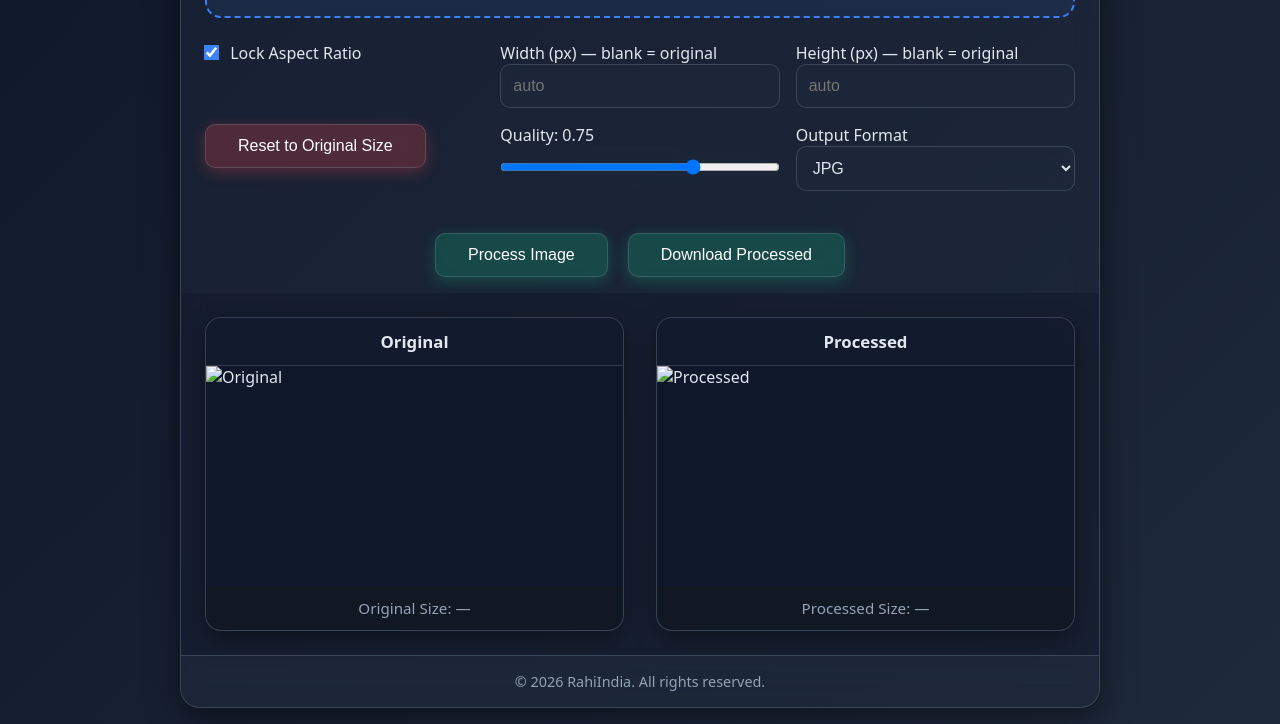
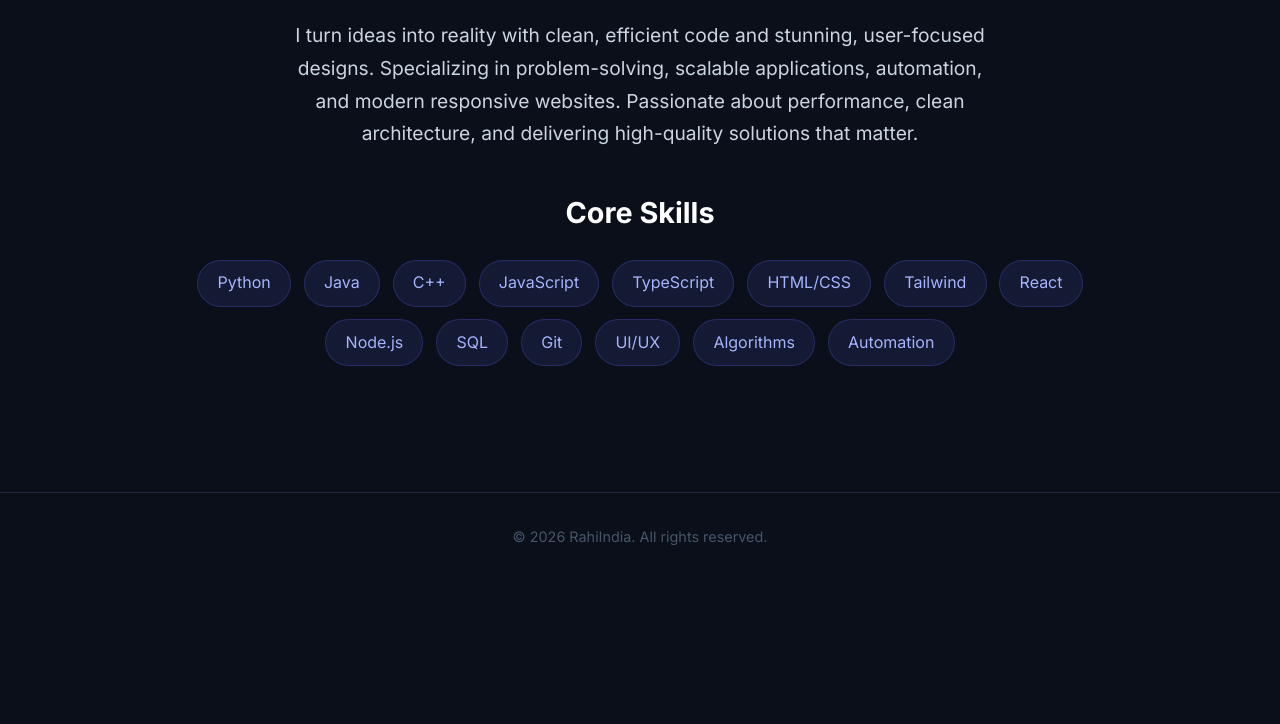
Before and after one commit to RahiIndia/rahiindia.github.io, a plain HTML site: page index.html in a window 1280 px wide. Shown: the part 228-952 px from the top of the page. After the commit the page ends 800 px from the top, so only its background shows below. Drawn offline with Linux system fonts and the light colour scheme.

Commit message:
Revamp index.html with new branding and styles
Updated meta tags, styles, and content to reflect new branding and improved layout.

```diff
--- a/index.html
+++ b/index.html
@@ -2,275 +2,185 @@
 <html lang="en">
 <head>
   <meta charset="UTF-8" />
-  <meta name="viewport" content="width=device-width, initial-scale=1.0"/>
-  <title>Image Compressor & Resizer</title>
+  <meta name="viewport" content="width=device-width, initial-scale=1.0, maximum-scale=1.0, user-scalable=no"/>
+  <title>Rahi India | Software Developer & Web Designer</title>
+  <meta name="description" content="Software Developer & Web Designer | Python, Java, JavaScript, Modern Web Solutions"/>
+
+  <link rel="preconnect" href="https://fonts.googleapis.com">
+  <link rel="preconnect" href="https://fonts.gstatic.com" crossorigin>
+  <link href="https://fonts.googleapis.com/css2?family=Inter:wght@300;400;500;600;700&family=Orbitron:wght@500;700&display=swap" rel="stylesheet">
+
   <style>
     :root {
-      --primary: #3b82f6;
-      --success: #10b981;
-      --danger: #ef4444;
-      --gray: #94a3b8;
-      --bg: #0f172a;
-      --card-bg: rgba(30, 41, 59, 0.5);
-      --text: #e2e8f0;
-      --border: rgba(148, 163, 184, 0.25);
-      --blur: blur(12px);
-      --shadow: 0 8px 32px rgba(0,0,0,0.5);
+      --primary: #6366f1;
+      --dark: #0a0f1a;
+      --accent: #a5b4fc;
+      --light: #e2e8f0;
     }
 
-    * { margin:0; padding:0; box-sizing:border-box; }
+    * {
+      margin: 0;
+      padding: 0;
+      box-sizing: border-box;
+    }
+
+    html, body {
+      width: 100%;
+      overflow-x: hidden;
+    }
 
     body {
-      font-family: system-ui, -apple-system, BlinkMacSystemFont, 'Segoe UI', Roboto, sans-serif;
-      background: linear-gradient(135deg, #0f172a, #1e293b);
-      color: var(--text);
+      font-family: 'Inter', sans-serif;
+      background: var(--dark);
+      color: var(--light);
+      line-height: 1.6;
       min-height: 100vh;
-      padding: 16px;
-    }
-
-    .container {
-      max-width: 920px;
-      margin: 0 auto;
-      background: var(--card-bg);
-      backdrop-filter: var(--blur);
-      border-radius: 20px;
-      border: 1px solid var(--border);
-      box-shadow: var(--shadow);
-      overflow: hidden;
-    }
-
-    header {
-      background: linear-gradient(135deg, var(--primary), #1d4ed8);
-      color: white;
-      padding: 20px;
-      text-align: center;
-    }
-
-    h1 {
-      margin: 0;
-      font-size: 1.8rem;
-      font-weight: 600;
-    }
-
-    .upload-area {
-      border: 2px dashed var(--primary);
-      border-radius: 16px;
-      padding: 50px 20px;
-      margin: 24px;
-      text-align: center;
-      cursor: pointer;
-      transition: all 0.3s ease;
-      background: rgba(59, 130, 246, 0.08);
-      backdrop-filter: var(--blur);
-    }
-
-    .upload-area:hover {
-      background: rgba(59, 130, 246, 0.18);
-      border-color: #60a5fa;
-    }
-
-    .controls {
-      display: grid;
-      grid-template-columns: 1fr;
-      gap: 16px;
-      padding: 0 24px 24px;
-    }
-
-    .group label {
-      font-weight: 500;
-      color: var(--text);
-      margin-bottom: 6px;
-      display: block;
-    }
-
-    input[type="number"], input[type="range"], select {
-      width: 100%;
-      padding: 12px;
-      border: 1px solid var(--border);
-      border-radius: 10px;
-      background: rgba(30, 41, 59, 0.6);
-      color: var(--text);
-      backdrop-filter: var(--blur);
-      font-size: 1rem;
-    }
-
-    input[type="checkbox"] {
-      margin-right: 8px;
-      transform: scale(1.2);
-      accent-color: var(--primary);
-    }
-
-    .button-group {
-      display: flex;
-      flex-wrap: wrap;
-      justify-content: center;
-      gap: 20px;
-      padding: 16px 24px;
-    }
-
-    button {
-      padding: 12px 32px;
-      font-size: 1rem;
-      font-weight: 500;
-      border-radius: 10px;
-      cursor: pointer;
-      border: 1px solid var(--border);
-      transition: all 0.3s ease;
-      backdrop-filter: var(--blur);
-      min-width: 160px;
-    }
-
-    #processBtn, #downloadBtn {
-      background: rgba(16, 185, 129, 0.25);
-      color: white;
-      box-shadow: 0 4px 15px rgba(16,185,129,0.3);
-    }
-
-    #processBtn:hover, #downloadBtn:hover {
-      background: rgba(16, 185, 129, 0.4);
-      transform: translateY(-3px);
-    }
-
-    #resetBtn {
-      background: rgba(239, 68, 68, 0.25);
-      color: white;
-      box-shadow: 0 4px 15px rgba(239,68,68,0.3);
-    }
-
-    #resetBtn:hover {
-      background: rgba(239, 68, 68, 0.4);
-      transform: translateY(-3px);
-    }
-
-    .preview-area {
-      display: flex;
-      flex-direction: column;
-      gap: 32px;
-      padding: 24px;
-      background: rgba(15, 23, 42, 0.4);
-      flex-grow: 1;
-    }
-
-    .preview-box {
-      background: var(--card-bg);
-      backdrop-filter: var(--blur);
-      border-radius: 16px;
-      overflow: hidden;
-      border: 1px solid var(--border);
-      box-shadow: 0 8px 25px rgba(0,0,0,0.4);
       display: flex;
       flex-direction: column;
     }
 
-    .preview-label {
-      background: rgba(15, 23, 42, 0.6);
-      padding: 12px;
-      text-align: center;
-      font-weight: 600;
-      font-size: 1.05rem;
-      border-bottom: 1px solid var(--border);
+    .container {
+      width: 100%;
+      max-width: 1000px;
+      margin: 0 auto;
+      padding: 0 1rem;
+      flex: 1;
+      display: flex;
+      align-items: center;
+      justify-content: center;
     }
 
-    .preview-box img {
+    .content {
+      text-align: center;
       width: 100%;
-      height: 220px;
-      object-fit: contain;
-      background: #0f172a;
+      padding: clamp(2rem, 8vw, 4rem) 0 2.5rem;
     }
 
-    .size-info {
-      padding: 12px;
-      text-align: center;
-      font-size: 0.95rem;
-      color: var(--gray);
+    .brand-name {
+      font-family: 'Orbitron', sans-serif;
+      font-size: clamp(1.65rem, 5.3025vw, 2.475rem); /* ← अब 3% और छोटा (पिछले से 3% कम) */
+      font-weight: 700;
+      margin-bottom: 0.8rem;
+      letter-spacing: clamp(4px, 1.2vw, 8px);
+      background: linear-gradient(90deg, #a5b4fc, #6366f1, #a5b4fc, #6366f1);
+      -webkit-background-clip: text;
+      -webkit-text-fill-color: transparent;
+      background-size: 300% auto;
+      animation: gradientFlow 8s linear infinite;
+      display: inline-block;
+      white-space: nowrap;
+      text-shadow: 0 0 30px rgba(99,102,241,0.5);
+    }
+
+    @keyframes gradientFlow {
+      0% { background-position: 0% center; }
+      100% { background-position: 300% center; }
+    }
+
+    .subtitle {
+      font-size: clamp(1.3rem, 4.5vw, 1.9rem);
+      color: var(--accent);
+      margin-bottom: 1.8rem;
       font-weight: 500;
-      background: rgba(0,0,0,0.3);
+    }
+
+    .bio {
+      max-width: 720px;
+      margin: 0 auto 2.5rem;
+      font-size: clamp(1rem, 3.8vw, 1.2rem);
+      color: #cbd5e1;
+      line-height: 1.7;
+    }
+
+    .skills {
+      margin: 2.5rem 0 3.5rem;
+    }
+
+    .skills h3 {
+      font-size: clamp(1.3rem, 4.5vw, 1.8rem);
+      margin-bottom: 1.5rem;
+      color: white;
+    }
+
+    .skill-tags-wrapper {
+      width: 100%;
+      overflow: hidden;
+    }
+
+    .skill-tags {
+      display: flex;
+      flex-wrap: wrap;
+      justify-content: center;
+      gap: clamp(0.5rem, 2vw, 0.8rem);
+      max-width: 100%;
+    }
+
+    .tag {
+      background: rgba(99,102,241,0.12);
+      color: var(--accent);
+      padding: clamp(0.45rem, 1.5vw, 0.6rem) clamp(0.9rem, 2.5vw, 1.2rem);
+      border-radius: 50px;
+      font-size: clamp(0.8rem, 3vw, 1rem);
+      border: 1px solid rgba(99,102,241,0.25);
+      white-space: nowrap;
+      transition: all 0.3s ease;
+    }
+
+    .tag:hover {
+      background: rgba(99,102,241,0.3);
+      transform: translateY(-4px) scale(1.05);
+      box-shadow: 0 8px 20px rgba(99,102,241,0.3);
     }
 
     footer {
       text-align: center;
-      padding: 16px 24px;
-      color: var(--gray);
+      padding: 2rem 1rem 1.5rem;
+      color: #475569;
       font-size: 0.9rem;
-      border-top: 1px solid var(--border);
-      background: var(--card-bg);
-      backdrop-filter: var(--blur);
+      border-top: 1px solid #1e293b;
     }
 
-    @media (min-width: 640px) {
-      .controls { grid-template-columns: repeat(2, 1fr); }
-      .preview-area { flex-direction: row; gap: 32px; }
-      .preview-box { flex: 1; max-width: 50%; }
-    }
-
-    @media (min-width: 900px) {
-      .controls { grid-template-columns: repeat(3, 1fr); }
+    @media (max-width: 480px) {
+      .container { padding: 0 0.8rem; }
+      .skill-tags { gap: 0.5rem; }
+      .tag { padding: 0.4rem 0.8rem; font-size: 0.85rem; }
     }
   </style>
 </head>
 <body>
 
-<div class="container">
-  <header>
-    <h1>Image Compressor & Resizer</h1>
-  </header>
+  <div class="container">
+    <div class="content">
+      <!-- RahiIndia CodeLab अब और 3% छोटा है (कुल \~38% मूल से छोटा) -->
+      <div class="brand-name">RahiIndia CodeLab</div>
+      <div class="subtitle">Software Developer & Web Designer</div>
 
-  <div class="upload-area" id="uploadArea">
-    <p>Click here or Drag & Drop your image</p>
-    <input type="file" id="fileInput" accept="image/*" hidden>
-  </div>
+      <p class="bio">
+        I turn ideas into reality with clean, efficient code and stunning, user-focused designs.
+        Specializing in problem-solving, scalable applications, automation, and modern responsive websites.
+        Passionate about performance, clean architecture, and delivering high-quality solutions that matter.
+      </p>
 
-  <div class="hidden" id="editor">
-    <div class="controls">
-      <div>
-        <label><input type="checkbox" id="lockRatio" checked> Lock Aspect Ratio</label>
-      </div>
-
-      <div>
-        <label>Width (px) — blank = original</label>
-        <input type="number" id="width" min="10" placeholder="auto">
-      </div>
-
-      <div>
-        <label>Height (px) — blank = original</label>
-        <input type="number" id="height" min="10" placeholder="auto">
-      </div>
-
-      <div class="reset-row">
-        <button id="resetBtn">Reset to Original Size</button>
-      </div>
-
-      <div>
-        <label>Quality: <span id="qVal">0.75</span></label>
-        <input type="range" id="quality" min="0.1" max="1" step="0.05" value="0.75">
-      </div>
-
-      <div>
-        <label>Output Format</label>
-        <select id="format">
-          <option value="image/jpeg" selected>JPG</option>
-          <option value="image/webp">WEBP</option>
-          <option value="image/png">PNG</option>
-        </select>
-      </div>
-    </div>
-
-    <div class="button-group">
-      <button id="processBtn">Process Image</button>
-      <button id="downloadBtn">Download Processed</button>
-    </div>
-
-    <div class="preview-area">
-      <div class="preview-box">
-        <div class="preview-label">Original</div>
-        <img id="origImg" alt="Original">
-        <div class="size-info" id="origSize">Original Size: —</div>
-      </div>
-
-      <div class="preview-box">
-        <div class="preview-label">Processed</div>
-        <img id="procImg" alt="Processed">
-        <div class="size-info" id="procSize">Processed Size: —</div>
+      <div class="skills">
+        <h3>Core Skills</h3>
+        <div class="skill-tags-wrapper">
+          <div class="skill-tags">
+            <span class="tag">Python</span>
+            <span class="tag">Java</span>
+            <span class="tag">C++</span>
+            <span class="tag">JavaScript</span>
+            <span class="tag">TypeScript</span>
+            <span class="tag">HTML/CSS</span>
+            <span class="tag">Tailwind</span>
+            <span class="tag">React</span>
+            <span class="tag">Node.js</span>
+            <span class="tag">SQL</span>
+            <span class="tag">Git</span>
+            <span class="tag">UI/UX</span>
+            <span class="tag">Algorithms</span>
+            <span class="tag">Automation</span>
+          </div>
+        </div>
       </div>
     </div>
   </div>
@@ -278,118 +188,6 @@
   <footer>
     © 2026 RahiIndia. All rights reserved.
   </footer>
-</div>
 
-<script>
-// तुम्हारा मूल JS कोड बिल्कुल वैसा ही रखा है (कोई बदलाव नहीं)
-const uploadArea = document.getElementById('uploadArea');
-const fileInput  = document.getElementById('fileInput');
-const editor     = document.getElementById('editor');
-const origImg    = document.getElementById('origImg');
-const procImg    = document.getElementById('procImg');
-const origSize   = document.getElementById('origSize');
-const procSize   = document.getElementById('procSize');
-const widthIn    = document.getElementById('width');
-const heightIn   = document.getElementById('height');
-const qualityIn  = document.getElementById('quality');
-const qVal       = document.getElementById('qVal');
-const formatSel  = document.getElementById('format');
-const processBtn = document.getElementById('processBtn');
-const downloadBtn= document.getElementById('downloadBtn');
-const resetBtn   = document.getElementById('resetBtn');
-
-let origFile = null;
-let origW = 0;
-let origH = 0;
-let processedBlob = null;
-
-uploadArea.onclick = () => fileInput.click();
-
-fileInput.onchange = e => {
-  if (e.target.files[0]) handleFile(e.target.files[0]);
-};
-
-uploadArea.ondragover = e => { e.preventDefault(); uploadArea.style.background = 'rgba(59,130,246,0.15)'; };
-uploadArea.ondragleave = () => uploadArea.style.background = '';
-uploadArea.ondrop = e => {
-  e.preventDefault();
-  uploadArea.style.background = '';
-  if (e.dataTransfer.files[0]) handleFile(e.dataTransfer.files[0]);
-};
-
-function handleFile(file) {
-  if (!file.type.startsWith('image/')) return alert('Please select an image');
-  origFile = file;
-  const url = URL.createObjectURL(file);
-  origImg.src = url;
-  origSize.textContent = `Original Size: ${(file.size / 1024).toFixed(2)} KB`;
-
-  const img = new Image();
-  img.onload = () => {
-    origW = img.width;
-    origH = img.height;
-    widthIn.value = img.width;
-    heightIn.value = img.height;
-    editor.classList.remove('hidden');
-  };
-  img.src = url;
-}
-
-qualityIn.oninput = () => qVal.textContent = qualityIn.value;
-
-resetBtn.onclick = () => {
-  widthIn.value = origW;
-  heightIn.value = origH;
-};
-
-widthIn.oninput = function() {
-  if (document.getElementById('lockRatio').checked && origW) {
-    heightIn.value = Math.round(this.value * origH / origW);
-  }
-};
-
-heightIn.oninput = function() {
-  if (document.getElementById('lockRatio').checked && origW) {
-    widthIn.value = Math.round(this.value * origW / origH);
-  }
-};
-
-processBtn.onclick = function() {
-  if (!origFile) return;
-
-  const img = new Image();
-  img.onload = function() {
-    const canvas = document.createElement('canvas');
-    let w = parseInt(widthIn.value) || img.width;
-    let h = parseInt(heightIn.value) || img.height;
-    canvas.width = w;
-    canvas.height = h;
-    canvas.getContext('2d').drawImage(img, 0, 0, w, h);
-
-    const mime = formatSel.value;
-    const q = parseFloat(qualityIn.value);
-
-    canvas.toBlob(function(blob) {
-      if (!blob) return;
-      processedBlob = blob;
-      procImg.src = URL.createObjectURL(blob);
-
-      const newKB = (blob.size / 1024).toFixed(2);
-      const saved = Math.round((1 - blob.size / origFile.size) * 100);
-      procSize.textContent = 'Processed Size: ' + newKB + ' KB (' + saved + '% smaller)';
-    }, mime, (mime === 'image/jpeg' || mime === 'image/webp') ? q : 1);
-  };
-  img.src = URL.createObjectURL(origFile);
-};
-
-downloadBtn.onclick = function() {
-  if (!processedBlob) return alert('Please process first');
-  const ext = formatSel.value.split('/')[1];
-  const a = document.createElement('a');
-  a.href = URL.createObjectURL(processedBlob);
-  a.download = 'processed.' + ext;
-  a.click();
-};
-</script>
 </body>
 </html>
```
